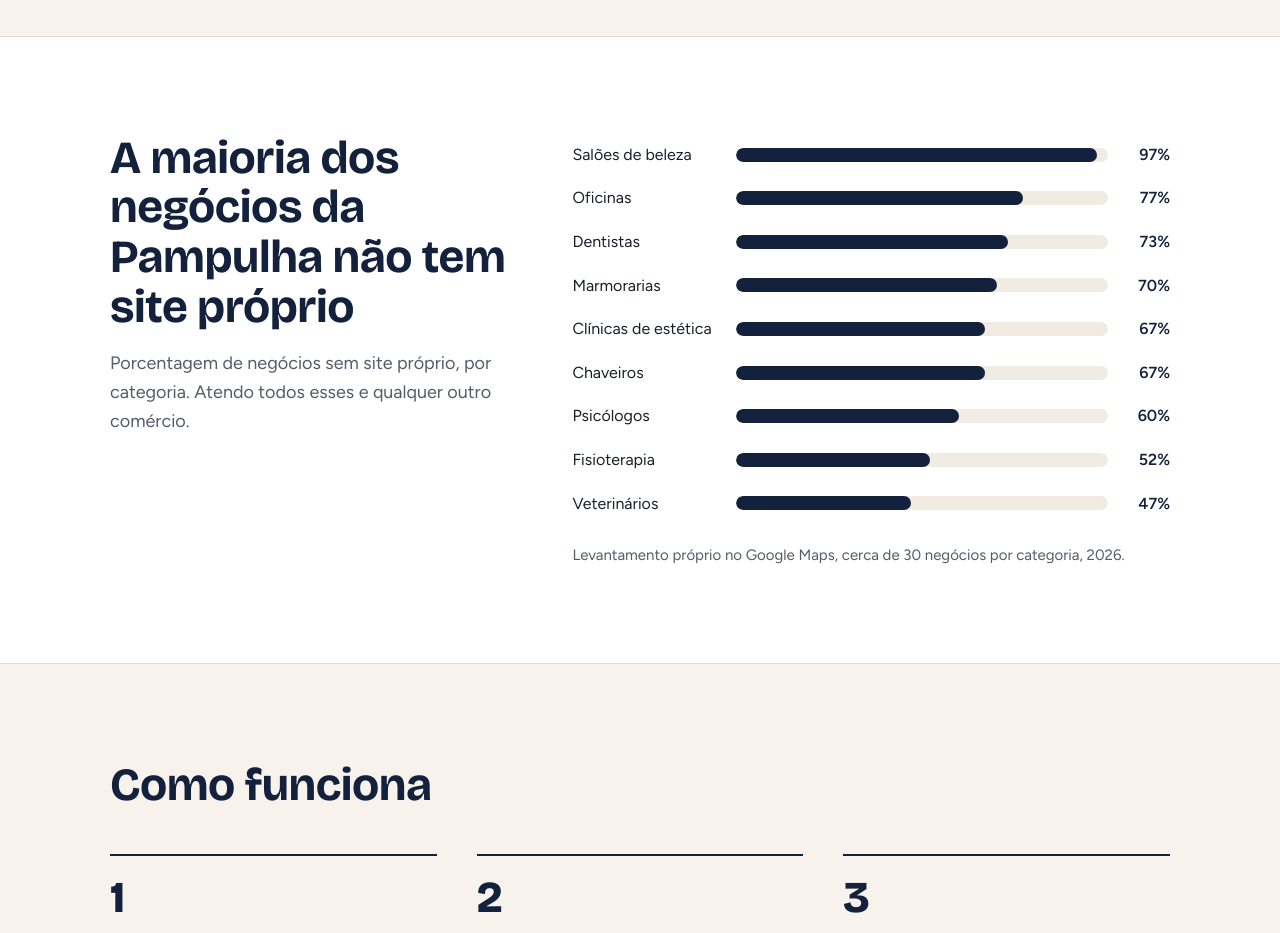
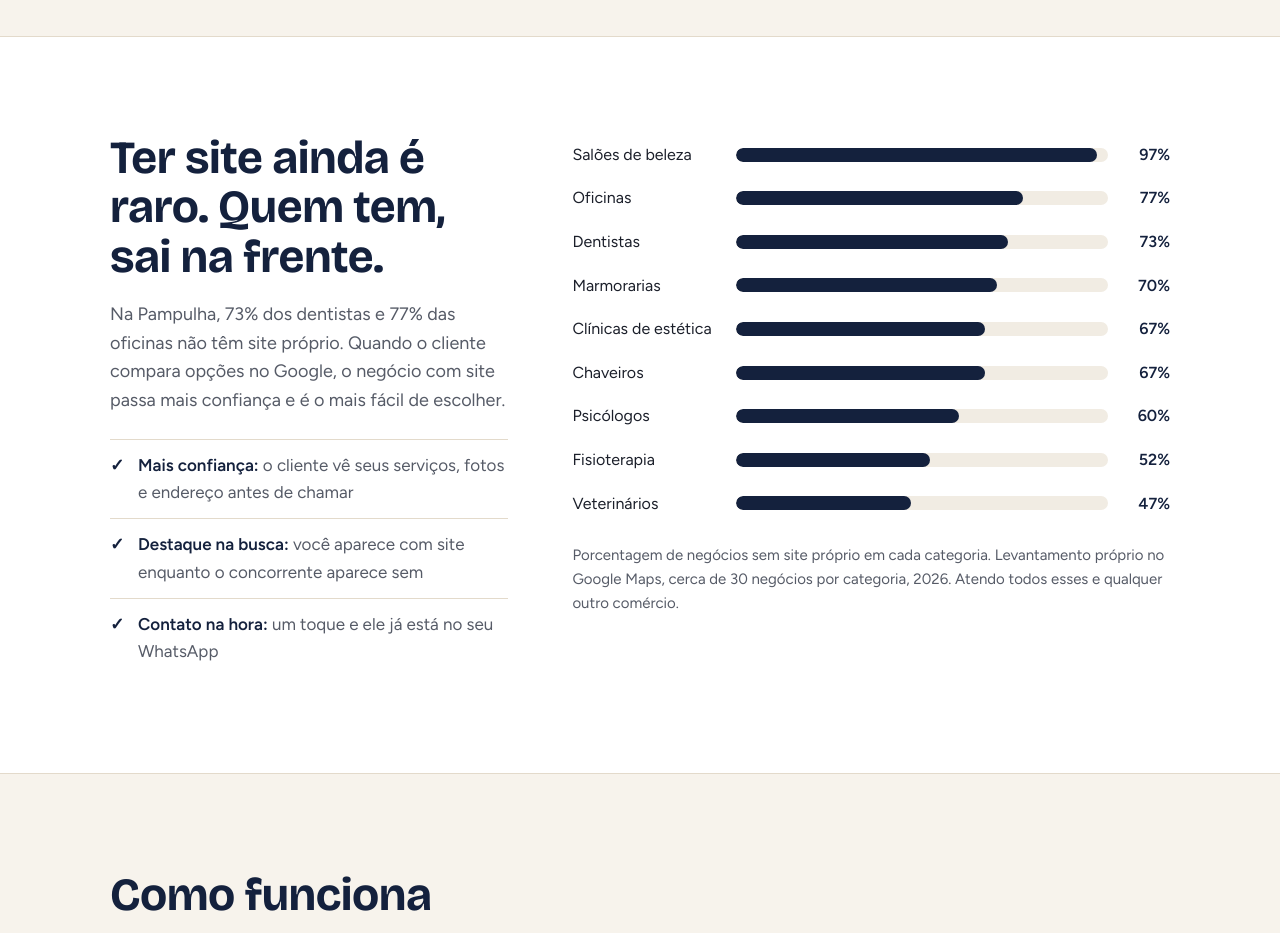
Before and after one commit to heitormarquessilva/meu-site, a plain HTML site: page index.html in a window 1280 px wide. Shown: the part 900-1833 px from the top of the page. Drawn offline with nearby package versions, Linux system fonts and the light colour scheme.

Commit message:
Mostra o valor de ter site: quem tem sai na frente
- Novo título da seção de dados: "Ter site ainda é raro. Quem tem, sai na frente."
- Texto usa os números reais: 73% dos dentistas e 77% das oficinas da
  Pampulha não têm site próprio
- Nova lista do que o cliente ganha: mais confiança, destaque na busca
  e contato na hora pelo WhatsApp
- Explicação das porcentagens foi para baixo do gráfico

```diff
--- a/index.html
+++ b/index.html
@@ -61,8 +61,13 @@
 <section class="data" aria-labelledby="dados">
   <div class="wrap">
     <div>
-      <h2 id="dados">A maioria dos negócios da Pampulha não tem site próprio</h2>
-      <p class="lead">Porcentagem de negócios sem site próprio, por categoria. Atendo todos esses e qualquer outro comércio.</p>
+      <h2 id="dados">Ter site ainda é raro. Quem tem, sai na frente.</h2>
+      <p class="lead">Na Pampulha, 73% dos dentistas e 77% das oficinas não têm site próprio. Quando o cliente compara opções no Google, o negócio com site passa mais confiança e é o mais fácil de escolher.</p>
+      <ul class="gains">
+        <li><b>Mais confiança:</b> o cliente vê seus serviços, fotos e endereço antes de chamar</li>
+        <li><b>Destaque na busca:</b> você aparece com site enquanto o concorrente aparece sem</li>
+        <li><b>Contato na hora:</b> um toque e ele já está no seu WhatsApp</li>
+      </ul>
     </div>
     <div>
       <ul class="bars">
@@ -76,7 +81,7 @@
         <li>Fisioterapia<span class="t"><span class="f" style="width:52%"></span></span><span class="n">52%</span></li>
         <li>Veterinários<span class="t"><span class="f" style="width:47%"></span></span><span class="n">47%</span></li>
       </ul>
-      <p class="src">Levantamento próprio no Google Maps, cerca de 30 negócios por categoria, 2026.</p>
+      <p class="src">Porcentagem de negócios sem site próprio em cada categoria. Levantamento próprio no Google Maps, cerca de 30 negócios por categoria, 2026. Atendo todos esses e qualquer outro comércio.</p>
     </div>
   </div>
 </section>
--- a/style.css
+++ b/style.css
@@ -61,6 +61,10 @@ nav ul a:hover{color:var(--navy)}
 .bars .t{height:14px;background:#f1ece3;border-radius:7px;overflow:hidden}
 .bars .f{display:block;height:100%;background:var(--navy);border-radius:7px}
 .bars .n{font-weight:600;text-align:right;color:var(--navy)}
+.gains{list-style:none;margin-top:24px}
+.gains li{padding:12px 0 12px 28px;border-top:1px solid var(--line);position:relative;color:var(--muted);font-size:17px}
+.gains li::before{content:"✓";position:absolute;left:0;color:var(--navy);font-weight:700}
+.gains b{color:var(--navy);font-weight:600}
 .src{font-size:15px;color:var(--muted);margin-top:18px}
 @media(max-width:880px){.data .wrap{grid-template-columns:1fr;gap:32px}}
 @media(max-width:480px){.bars li{grid-template-columns:110px 1fr 42px;font-size:15px}}
```
